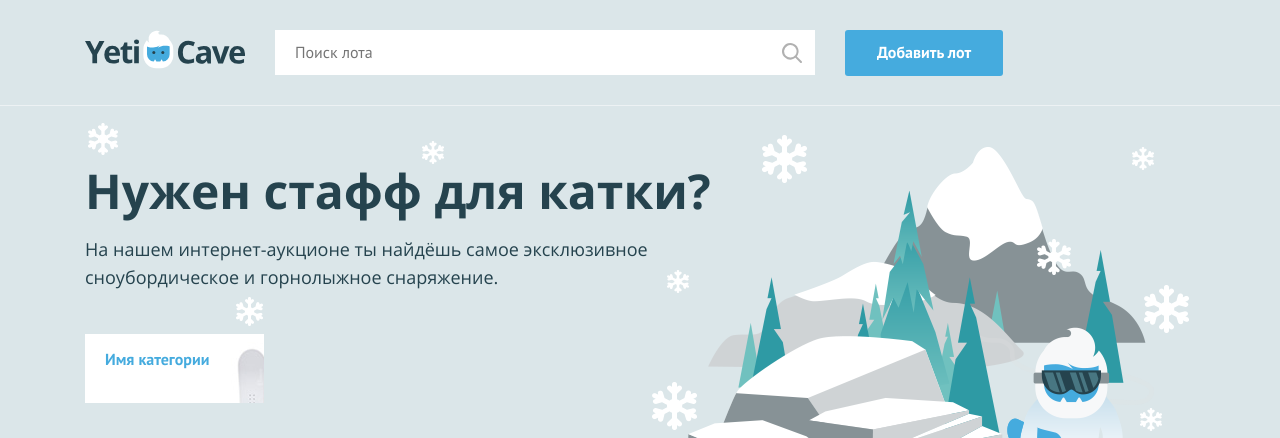
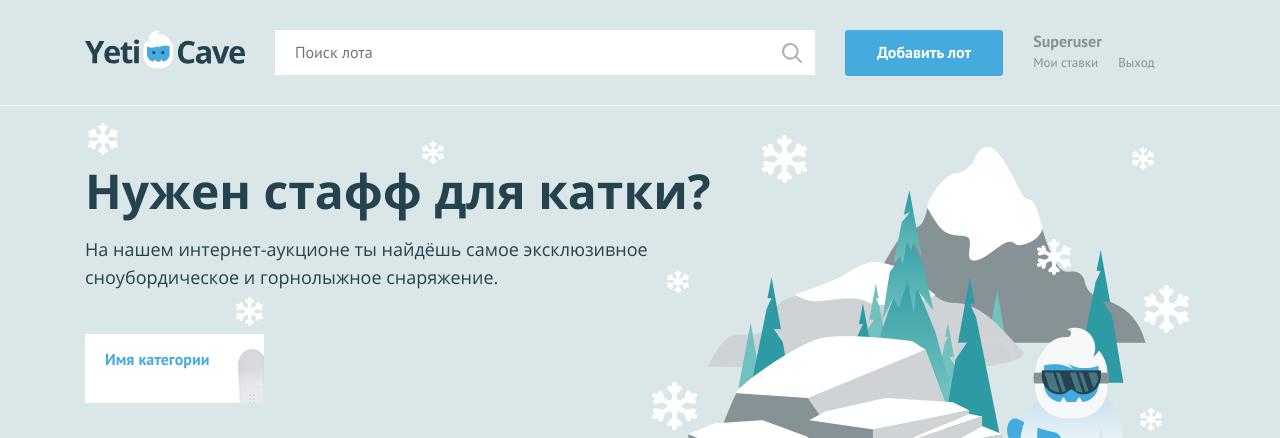
Before and after one commit to vasiliy-ignatov/yeticave, a PHP site: page / in a window 1280 px wide. Shown: the top 438 px of the page. Run offline with PHP 8.4, Linux system fonts and the light colour scheme.

Commit message:
user menu is added

```diff
--- a/index.php
+++ b/index.php
@@ -1,7 +1,7 @@
 <?php
 $is_auth = rand(0, 1);
 
-$user_name = ''; // укажите здесь ваше имя
+$user_name = 'Superuser'; // укажите здесь ваше имя
 ?>
 <!DOCTYPE html>
 <html lang="ru">
@@ -27,9 +27,28 @@ $user_name = ''; // укажите здесь ваше имя
         <a class="main-header__add-lot button" href="pages/add-lot.html">Добавить лот</a>
 
         <nav class="user-menu">
-
-        <!-- здесь должен быть PHP код для показа меню и данных пользователя -->
-
+            <!-- здесь должен быть PHP код для показа меню и данных пользователя -->
+            <?php
+                if ($is_auth) {
+                    echo
+                        "<div class='user-menu__logged'>
+                            <p>".$user_name."</p>
+                            <a class='user-menu__bets' href='pages/my-bets.html'>Мои ставки</a>
+                            <a class='user-menu__logout' href='#'>Выход</a>
+                        </div>";
+                }
+                else {
+                    echo
+                        "<ul class='user-menu__list'>
+                            <li class='user-menu__item'>
+                                <a href='#'>Регистрация</a>
+                            </li>
+                            <li class='user-menu__item'>
+                                <a href='#'>Вход</a>
+                            </li>
+                        </ul>";
+                }
+            ?>
         </nav>
     </div>
 </header>
```
Also changed, not shown: Readme.md.
